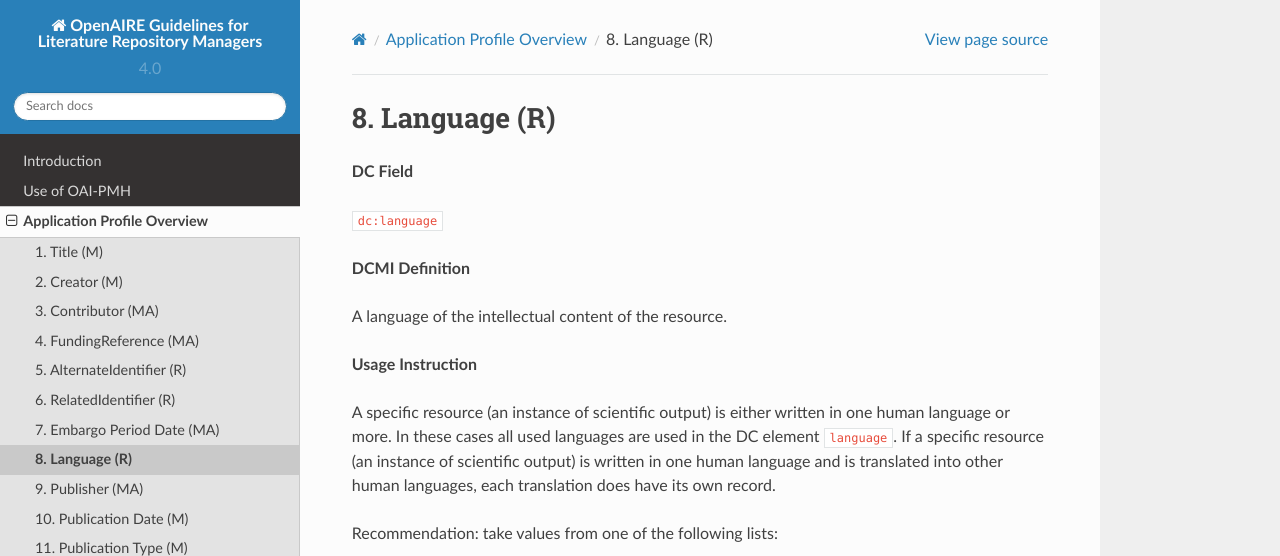
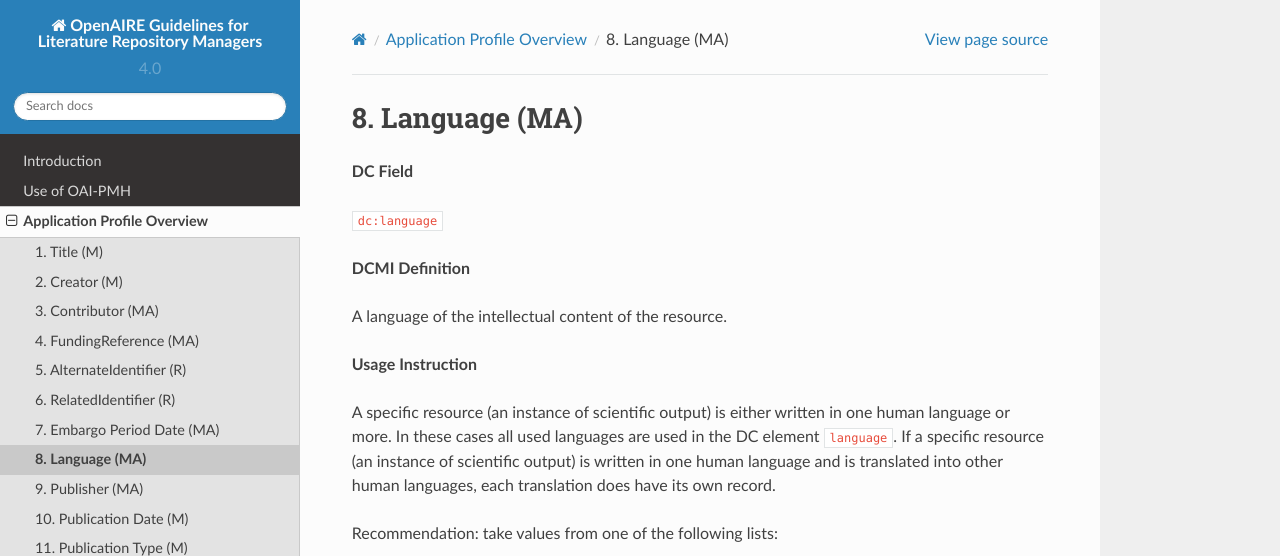
Before and after one commit to openaire/guidelines-literature-repositories, a Sphinx documentation site: the page built from docs/field_language.rst, in a window 1280 px wide and 1366 px high. Shown: the top 556 px of the window. Built offline with Sphinx 7.4.7 and the Read the Docs theme 2.0.0, drawn with Linux system fonts in a browser that asks for light colours; pages that are not in the unit, such as notebooks, are missing from menus; a script that is not in the unit is left out.

Commit message:
improved description and made this property MA

```diff
--- a/docs/field_language.rst
+++ b/docs/field_language.rst
@@ -1,7 +1,7 @@
 .. _dc:language:
 
-8. Language (R)
-===============
+8. Language (MA)
+================
 
 **DC Field**
 
```
